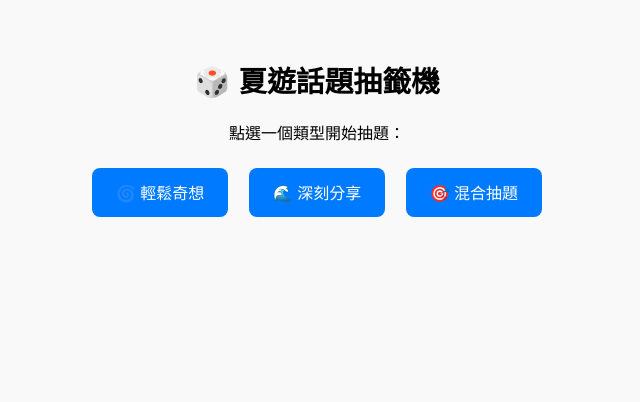
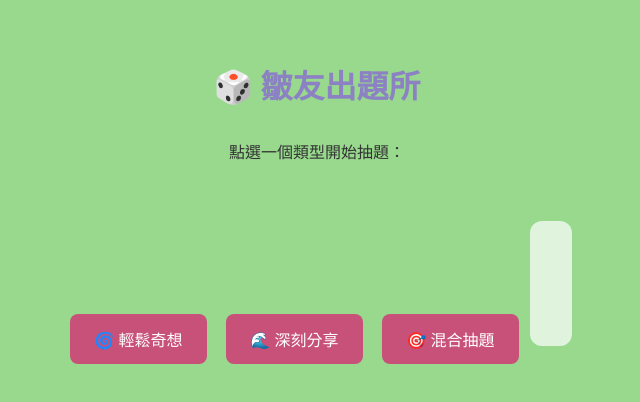
Before and after one commit to ChiaJung-Li/topic-picker, a plain HTML site: page index.html in a window 1280 px wide. Shown: the whole page, without its empty margins (323-963 px from the left). Drawn offline with Linux system fonts and the light colour scheme.

Commit message:
initial commit with 皺友出題所 HTML

```diff
--- a/index.html
+++ b/index.html
@@ -3,16 +3,20 @@
 <head>
   <meta charset="UTF-8">
   <meta name="viewport" content="width=device-width, initial-scale=1.0">
-  <title>夏遊話題抽籤機</title>
+  <title>皺友出題所</title>
+  <link href="https://fonts.googleapis.com/css2?family=Noto+Sans+TC:wght@400;700&display=swap" rel="stylesheet">
   <style>
     body {
-      font-family: sans-serif;
+      font-family: 'Noto Sans TC', sans-serif;
       text-align: center;
-      background: #f9f9f9;
+      background-color: #98D98E; /* 若竹色 */
+      color: #333;
       padding: 2em;
     }
     h1 {
-      font-size: 1.8em;
+      font-size: 2em;
+      color: #8B81C3; /* 藤色 */
+      margin-bottom: 1em;
     }
     button {
       padding: 0.8em 1.5em;
@@ -21,19 +25,27 @@
       border: none;
       border-radius: 8px;
       cursor: pointer;
-      background-color: #007bff;
+      background-color: #C85179; /* 深緋色 */
       color: white;
+      transition: background-color 0.3s ease;
+    }
+    button:hover {
+      background-color: #b0446b;
     }
     #questionBox {
       margin-top: 2em;
-      font-size: 1.2em;
+      font-size: 1.3em;
       font-weight: bold;
       min-height: 4em;
+      background: rgba(255,255,255,0.7);
+      padding: 1em;
+      border-radius: 12px;
+      display: inline-block;
     }
   </style>
 </head>
 <body>
-  <h1>🎲 夏遊話題抽籤機</h1>
+  <h1>🎲 皺友出題所</h1>
   <p>點選一個類型開始抽題：</p>
   <button onclick="draw('fun')">🌀 輕鬆奇想</button>
   <button onclick="draw('deep')">🌊 深刻分享</button>
```
